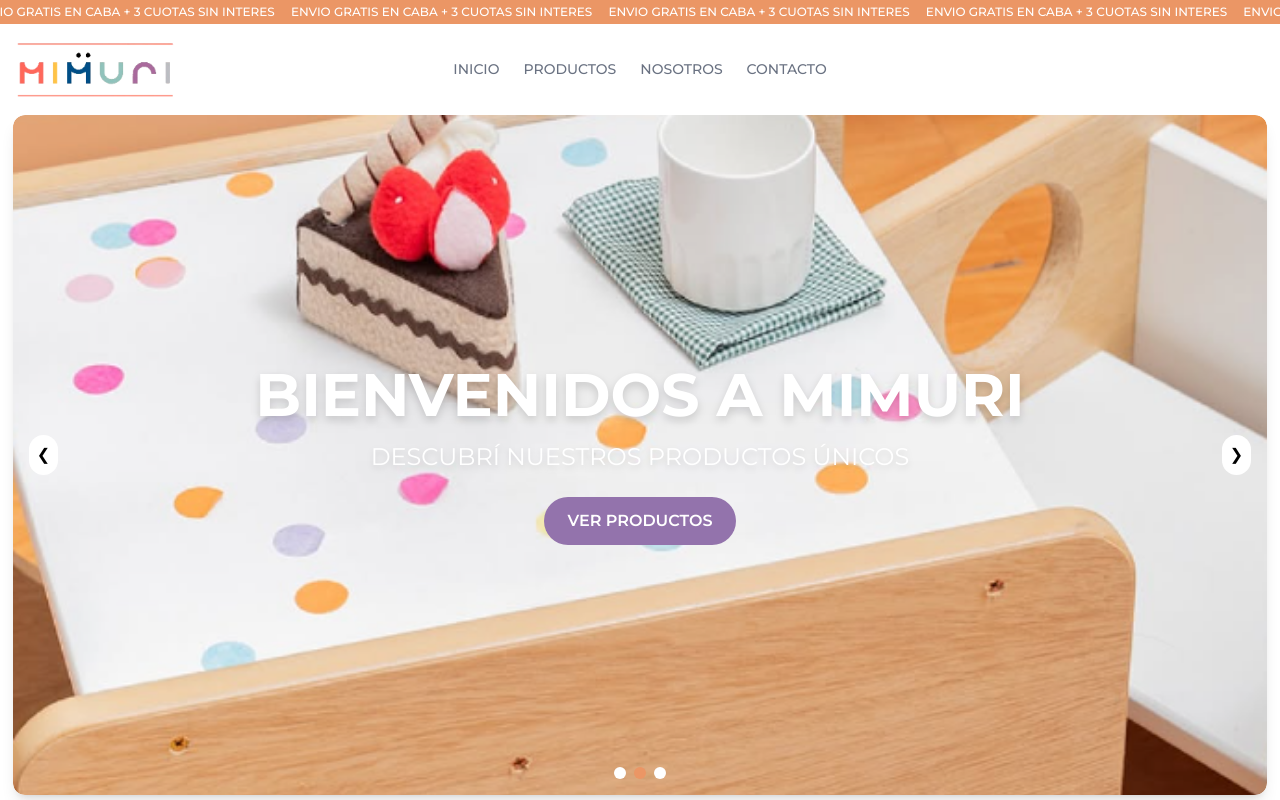
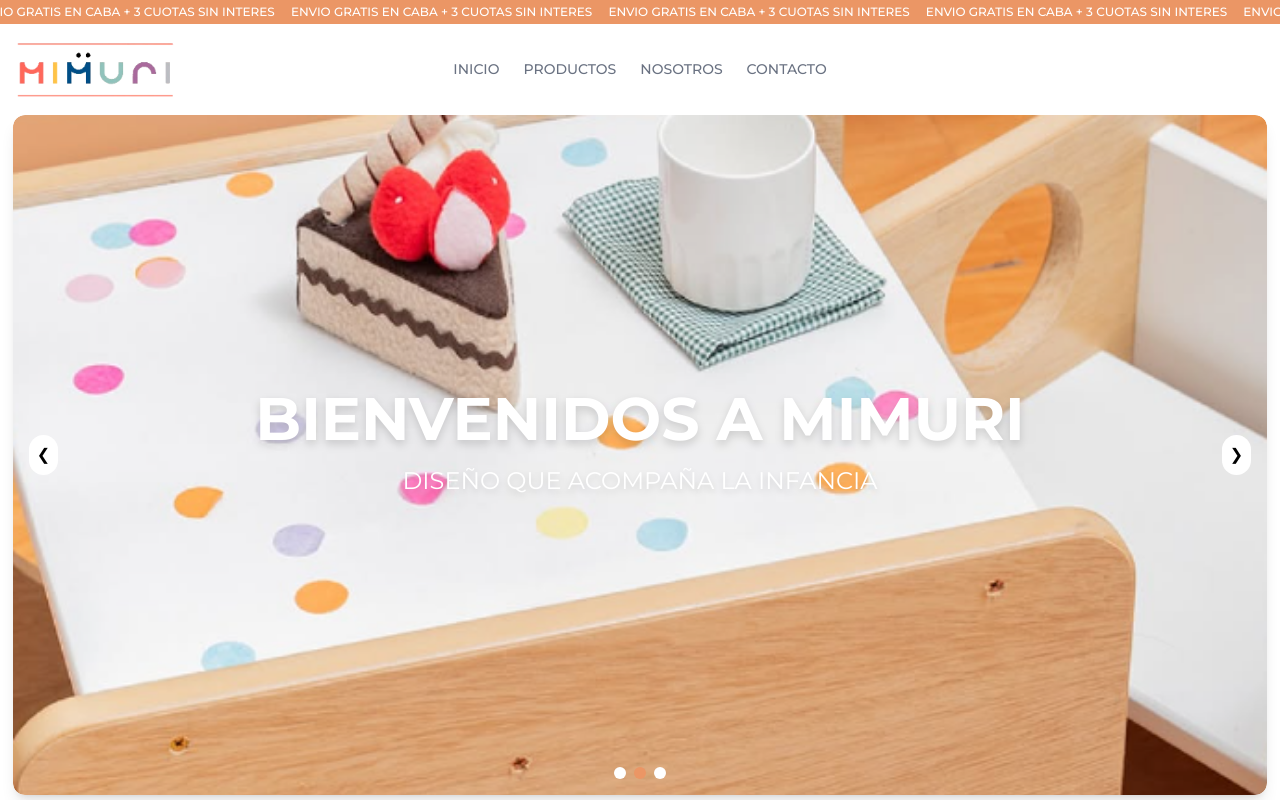
Before and after one commit to NicoleGluj/mimuri-proyecto, a React app in the folder frontend/: page / in a window 1280 px wide. Shown: the top 800 px of the page. Built offline with nearby package versions, Linux system fonts and the light colour scheme; the HTML template or start-up script is replaced by a standard one.

Commit message:
fixed: routes banners categorias home

```diff
--- a/frontend/src/components/Hero.jsx
+++ b/frontend/src/components/Hero.jsx
@@ -46,14 +46,14 @@
         <h1 className="text-4xl md:text-6xl font-bold mb-4 drop-shadow-lg ">
           Bienvenidos a Mimuri
         </h1>
-        <p className="text-lg md:text-2xl mb-6 drop-shadow-md">
-          Descubrí nuestros productos únicos
+        <p className="text-lg font-mono md:text-2xl mb-6 drop-shadow-md">
+          Diseño que acompaña la infancia
         </p>
-        <Link
+        {/* <Link
           to="/productos"
           className="bg-[#9373AC] bg-opacity-90 px-6 py-3 rounded-full font-semibold hover:bg-[#d87c4a] transition">
           Ver Productos
-        </Link>
+        </Link> */}
       </div>
 
       {/* Botones de navegación */}
--- a/frontend/src/views/Home.jsx
+++ b/frontend/src/views/Home.jsx
@@ -7,6 +7,7 @@
 import bibliotecasImage from "../assets/images/carrousel/combo.png";
 import todosImage from "../assets/images/carrousel/espacio.png";
 import Footer from "../components/Footer";
+import { Link } from "react-router-dom";
 
 const Home = () => {
   return (
@@ -57,12 +58,12 @@
             <div className="absolute bottom-0 w-full bg-white/60 bg-opacity-70 px-4 py-3 flex justify-center items-center">
               <h3 className="text-xl font-bold uppercase text-[#d97345]">Combos</h3>
             </div>
-            <a
-              href="/sets"
+            <Link
+              to="/productos"
               className="absolute inset-0 flex justify-center items-center opacity-0 group-hover:opacity-100 transition-opacity duration-700 ease-in-out bg-[#EEB749] bg-opacity-30 text-white text-lg font-semibold"
             >
               Ver Combos
-            </a>
+            </Link>
           </div>
 
           {/* Banner Jugueteros */}
@@ -75,12 +76,12 @@
             <div className="absolute bottom-0 w-full bg-white/60 bg-opacity-70 px-4 py-3 flex justify-center items-center">
               <h3 className="text-xl font-bold uppercase text-[#d97345]">Jugueteros</h3>
             </div>
-            <a
-              href="/bibliotecas"
+            <Link
+              to="/productos"
               className="absolute inset-0 flex justify-center items-center opacity-0 group-hover:opacity-100 transition-opacity duration-700 ease-in-out bg-[#A4CBC7] bg-opacity-30 text-white text-lg font-semibold"
             >
               Ver Jugueteros
-            </a>
+            </Link>
           </div>
 
           {/* Banner Productos */}
@@ -93,15 +94,17 @@
             <div className="absolute bottom-0 w-full bg-white/60 bg-opacity-70 px-4 py-3 flex justify-center items-center">
               <h3 className="text-xl font-bold uppercase text-[#d97345]">Productos</h3>
             </div>
-            <a
-              href="/productos"
+            <Link
+              to="/productos"
               className="absolute inset-0 flex justify-center items-center opacity-0 group-hover:opacity-100 transition-opacity duration-700 ease-in-out bg-[#F0655E] bg-opacity-30 text-white text-lg font-semibold"
             >
               Ver Productos
-            </a>
+            </Link>
           </div>
         </div>
       </section>
+
+
 
       <Footer />
     </>
```
